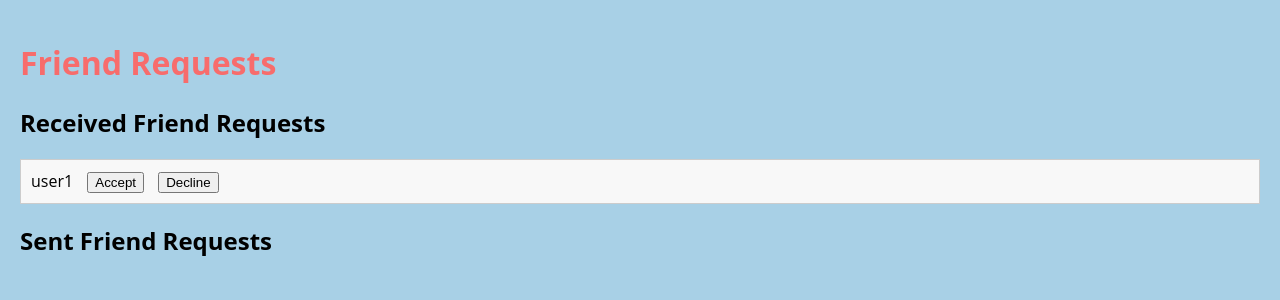
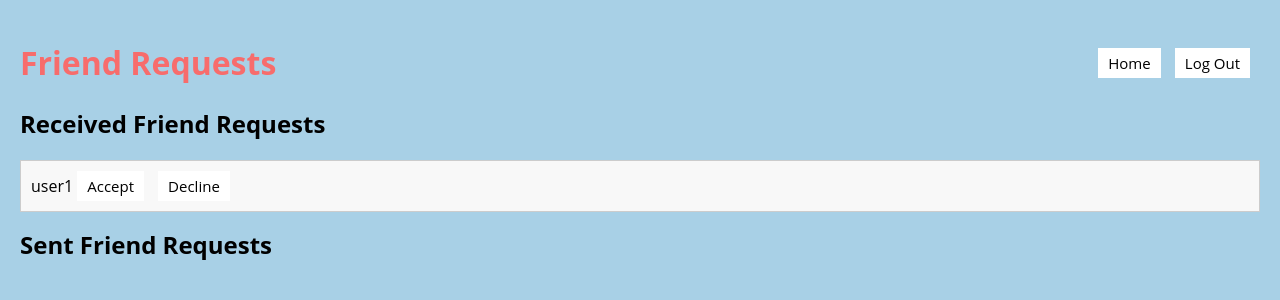
Before and after one commit to SheXinLim/MessagingApp-Usability, a Flask app: page /friend-requests in a window 1280 px wide. Shown: the top 300 px of the page. Run offline with Flask 3, Linux system fonts and the light colour scheme; a user stored in the database is signed in; parts of the project's set-up code (start-up, migrations or seed data) failed here and were passed over.

Commit message:
added home and logout buttons to every page, changes of layout

```diff
--- a/templates/admin_panel.jinja
+++ b/templates/admin_panel.jinja
@@ -74,6 +74,7 @@
     }
 
 </style>
+
 <div class="header">
     <h1>Admin Dashboard</h1>
     <div class="buttons">
--- a/templates/friend_requests.jinja
+++ b/templates/friend_requests.jinja
@@ -16,15 +16,24 @@
         font-family: 'Open Sans', sans-serif;
         color: #F76C6c; /* Ensure text is readable on background */
     }
+
+    h2 {
+        margin-top: 1px;  /* Remove default margin */
+        font-family: 'Open Sans', sans-serif;
+        color: black; /* Ensure text is readable on background */
+    }
+
     p {
         font-family: 'Open Sans', sans-serif;
         color: white; /* Ensure text is readable on background */
         font-size: 20px;
         font-weight: bold;  /* Make text bold */
     }
+
     .friend-requests-container {
         margin: 20px;
     }
+
     ul {
         list-style-type: none;
         padding: 0;
@@ -35,13 +44,44 @@
         border: 1px solid #ccc;
         background-color: #f8f8f8;
     }
+
+    .header {
+        display: flex;  /* Use Flexbox for horizontal layout */
+        justify-content: space-between;  /* Space elements out between */
+        align-items: center;  /* Center align items vertically */
+        width: 100%;  /* Full width */
+    }
+
     button {
-        margin-left: 10px;
+        font-family: 'Open Sans', sans-serif;
+        padding: 5px 10px;
+        background-color: white;
+        color: black;
+        border: none;
+        cursor: pointer;
+        text-align: center;
+        text-decoration: none;
+        display: inline-block;
+        margin-right: 10px;
+        font-size: 15px;
+        transition: background-color 0.3s, color 0.3s;
     }
+
+    button:hover {
+        background-color: #dddbcf;
+    }
+
 </style>
 
+
 <div class="friend-requests-container">
+    <div class="header">
     <h1>Friend Requests</h1>
+        <div class="buttons">
+            <button onclick="location.href='{{ url_for('home') }}'">Home</button>
+            <button onclick="confirmLogout()">Log Out</button>
+        </div>
+    </div>
 
     <!-- Section for received friend requests -->
     <section>
@@ -140,6 +180,12 @@
             list.innerHTML += `<li id="request-${request.id}">Waiting for ${request.receiver_username} to respond.</li>`;
         });
     }
+
+    function confirmLogout() {
+        if (confirm('Are you sure you want to log out?')) {
+            location.href = '{{ url_for('logout') }}';
+        }
+    }
 </script>
 
 
--- a/templates/home.jinja
+++ b/templates/home.jinja
@@ -29,7 +29,7 @@
 
     p {
         font-family: 'Open Sans', sans-serif;
-        color: #4B0082; /* Ensure text is readable on background */
+        color: black; /* Ensure text is readable on background */
         font-size: 20px;
         font-weight: bold;  /* Make text bold */
     }
--- a/templates/mute_user.jinja
+++ b/templates/mute_user.jinja
@@ -89,7 +89,7 @@
         <form class="mute-update-form" action="{{ url_for('update_user_mute_status') }}" method="post" onsubmit="updateUserMuteStatus(event)">
             <div>
 
-                <label>{{ user.username }} (Current Status: {{ 'Muted' if user.muted else 'Unmuted' }})</label>
+                <label>{{ user.username }} (Current Status: {{ 'Muted' if user.muted else 'Not muted' }})</label>
                 <select name="new_status">
                     <option value="true" {% if user.muted == false %}selected{% endif %}>mute</option>
                     <option value="false" {% if user.muted == true %}selected{% endif %}>unmute</option>
```
Also changed, not shown: templates/knowledge_repository.jinja (+7 -2 lines), database/main.db.
